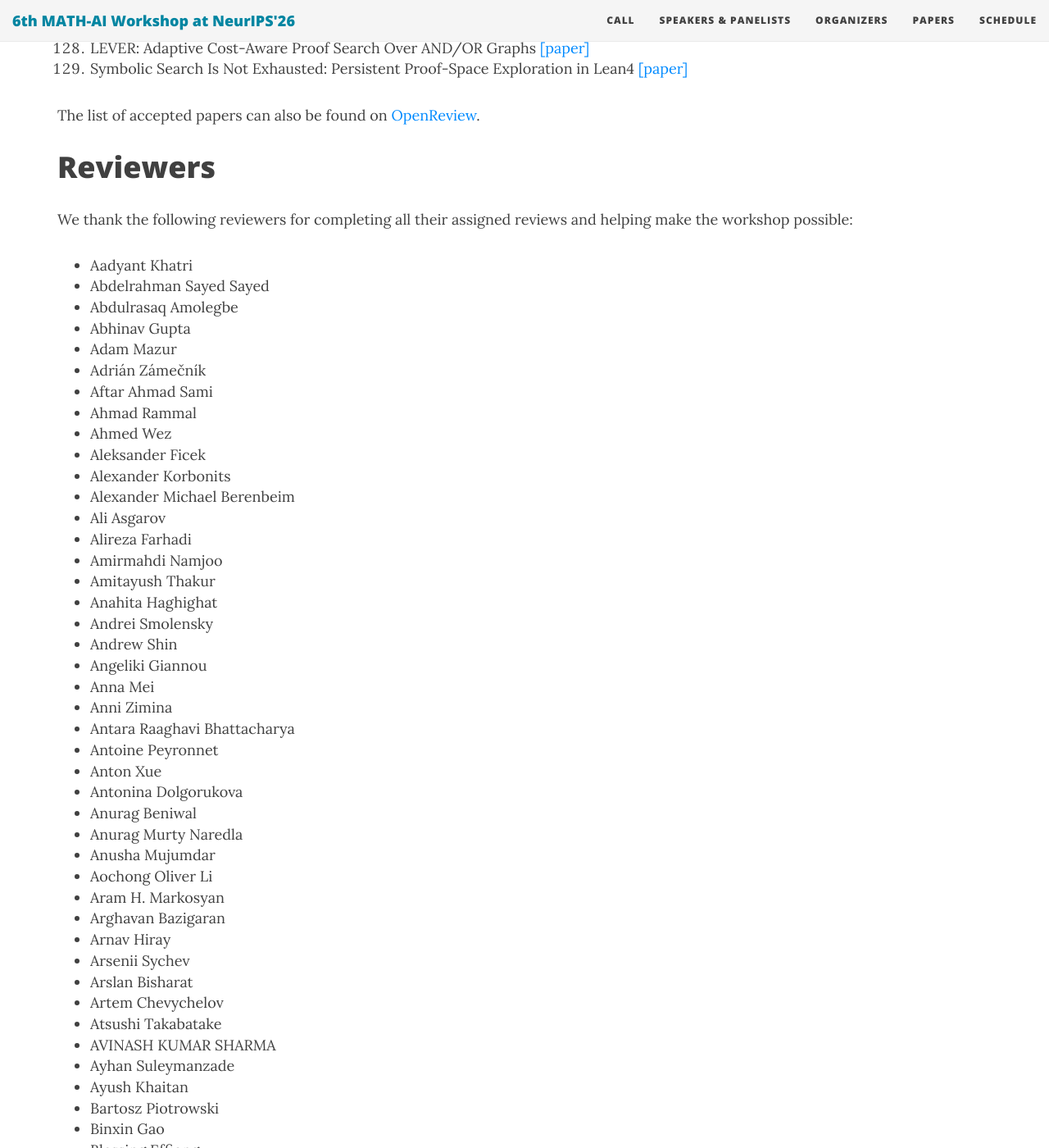
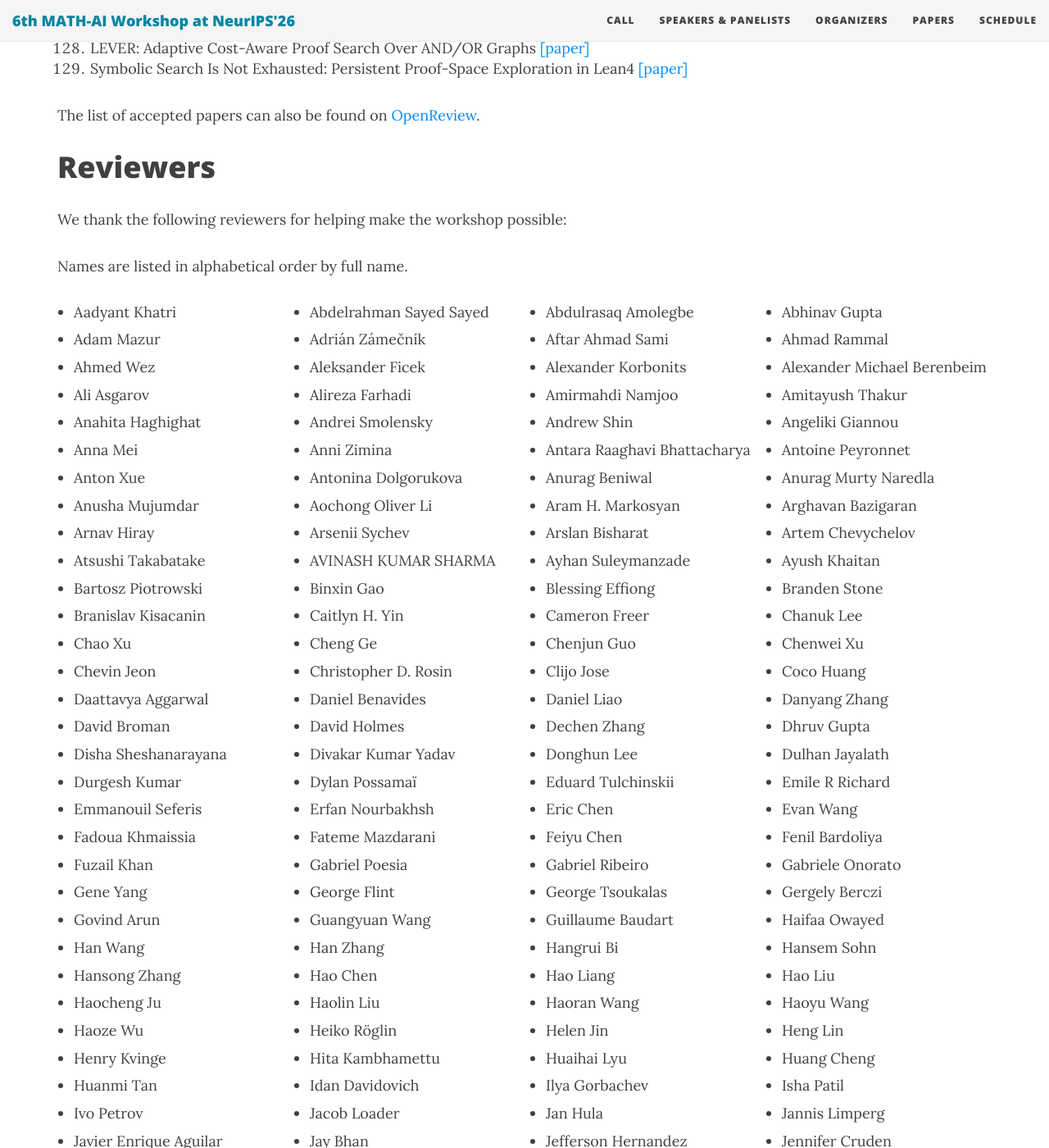
Before and after one commit to mathai-2026/mathai-2026.github.io, a Jekyll site: the page built from papers.md, in a window 1280 px wide and 1400 px high, scrolled down 3757 px. Shown: the whole window at 82% size. Built offline with Jekyll 4.4.1, drawn with Linux system fonts in a browser that asks for light colours; nearby versions of some CDN libraries.

Commit message:
Update formatting for ack reviewers

```diff
--- a/css/main.css
+++ b/css/main.css
@@ -833,3 +833,22 @@ td.gutter {
   line-height: 1.35;
   color: #404040;
 }
+
+/* Reviewer acknowledgements: alphabetical order across each row. */
+.reviewer-list {
+  display: grid;
+  grid-template-columns: repeat(auto-fit, minmax(240px, 1fr));
+  gap: 8px 32px;
+  padding-left: 20px;
+}
+
+.reviewer-list li {
+  min-width: 0;
+  overflow-wrap: anywhere;
+}
+
+@media (max-width: 480px) {
+  .reviewer-list {
+    grid-template-columns: 1fr;
+  }
+}
--- a/papers.md
+++ b/papers.md
@@ -26,9 +26,11 @@ Accepted papers will be posted here after decisions are made.
 # Reviewers
 
 {% if site.data.reviewer_acknowledgements and site.data.reviewer_acknowledgements.size > 0 %}
-We thank the following reviewers for completing all their assigned reviews and helping make the workshop possible:
+We thank the following reviewers for helping make the workshop possible:
 
-<ul>
+Names are listed in alphabetical order by full name.
+
+<ul class="reviewer-list">
   {% for reviewer in site.data.reviewer_acknowledgements %}
   <li>{{ reviewer.name | escape }}</li>
   {% endfor %}
```
